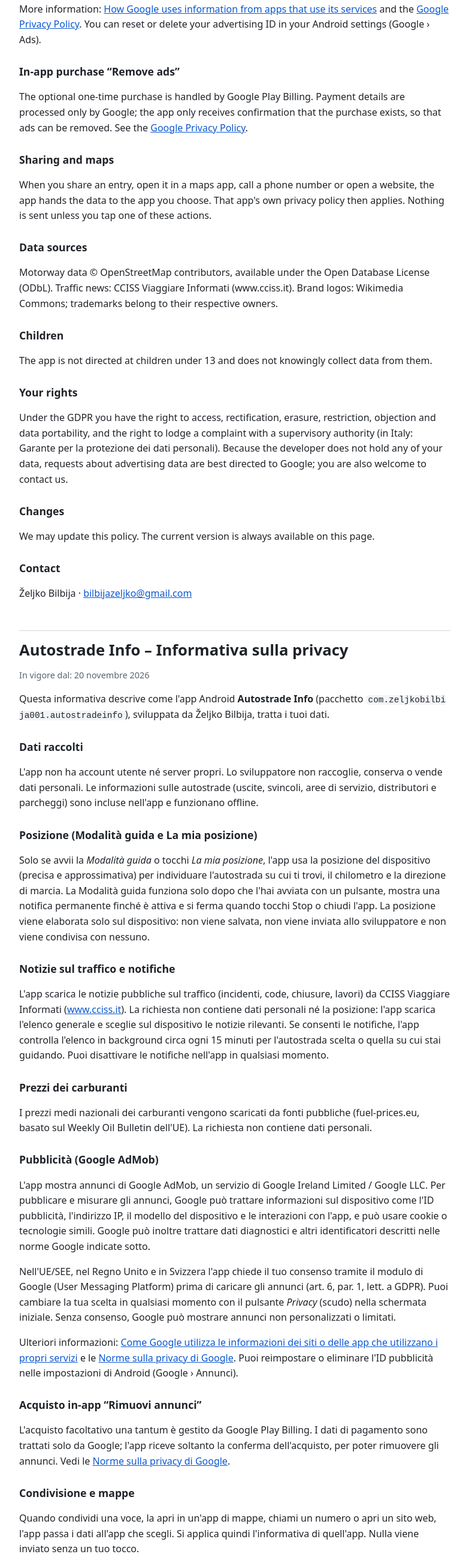
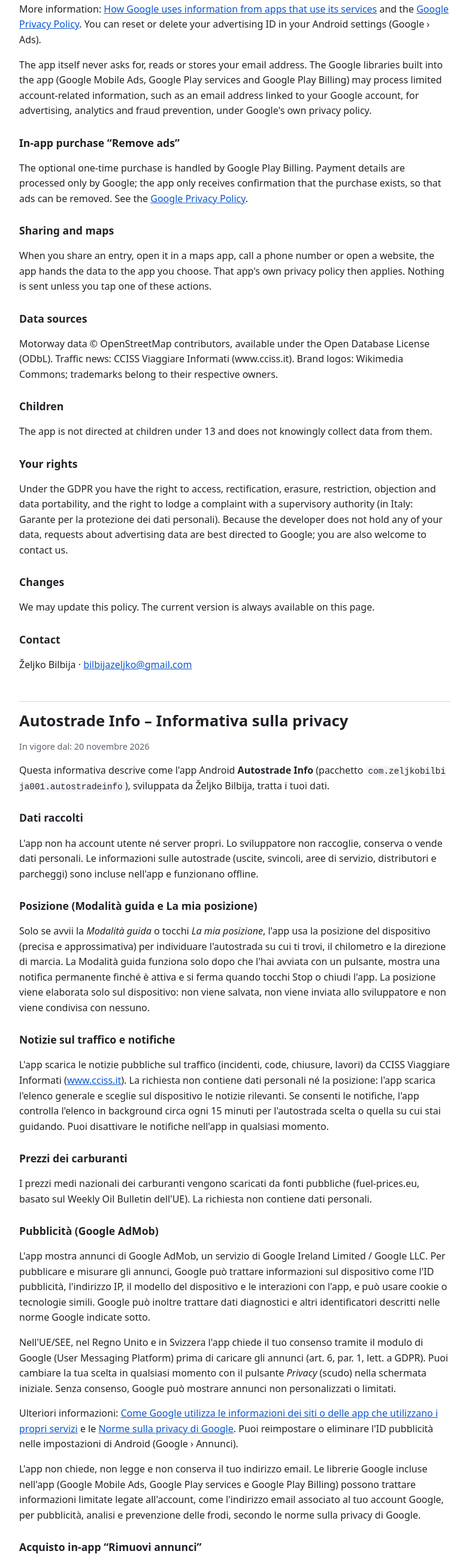
Before and after one commit to zeljkobilbija/zeljkobilbija.github.io, a plain HTML site: page autostradeinfo/privacy.html in a window 1280 px wide. Shown: the part 1207-3803 px from the top of the page at 60% size, without its empty margins (248-1031 px from the left). Drawn offline with Linux system fonts and the light colour scheme.

Commit message:
Autostrade Info: politika privatnosti – podaci naloga kroz Google biblioteke (usklađeno sa Data safety)
Co-Authored-By: Claude Opus 5.5 <noreply@anthropic.com>
Claude-Session: https://claude.ai/code/session_012mNDwTE2BQU8YfXtKyYAu4

```diff
--- a/autostradeinfo/privacy.html
+++ b/autostradeinfo/privacy.html
@@ -48,6 +48,10 @@ If you do not consent, Google may show non-personalised or limited ads.</p>
 <p>More information: <a href="https://policies.google.com/technologies/partner-sites">How Google uses information from apps that use its services</a>
 and the <a href="https://policies.google.com/privacy">Google Privacy Policy</a>.
 You can reset or delete your advertising ID in your Android settings (Google › Ads).</p>
+
+<p>The app itself never asks for, reads or stores your email address. The Google libraries built into the app (Google Mobile Ads,
+Google Play services and Google Play Billing) may process limited account-related information, such as an email address linked to your Google account,
+for advertising, analytics and fraud prevention, under Google's own privacy policy.</p>
 
 <h2>In-app purchase “Remove ads”</h2>
 <p>The optional one-time purchase is handled by Google Play Billing. Payment details are processed only by Google;
@@ -118,6 +122,10 @@ nella schermata iniziale. Senza consenso, Google può mostrare annunci non perso
 e le <a href="https://policies.google.com/privacy?hl=it">Norme sulla privacy di Google</a>.
 Puoi reimpostare o eliminare l'ID pubblicità nelle impostazioni di Android (Google › Annunci).</p>
 
+<p>L'app non chiede, non legge e non conserva il tuo indirizzo email. Le librerie Google incluse nell'app (Google Mobile Ads,
+Google Play services e Google Play Billing) possono trattare informazioni limitate legate all'account, come l'indirizzo email associato al tuo account Google,
+per pubblicità, analisi e prevenzione delle frodi, secondo le norme sulla privacy di Google.</p>
+
 <h2>Acquisto in-app “Rimuovi annunci”</h2>
 <p>L'acquisto facoltativo una tantum è gestito da Google Play Billing. I dati di pagamento sono trattati solo da Google;
 l'app riceve soltanto la conferma dell'acquisto, per poter rimuovere gli annunci. Vedi le
```
